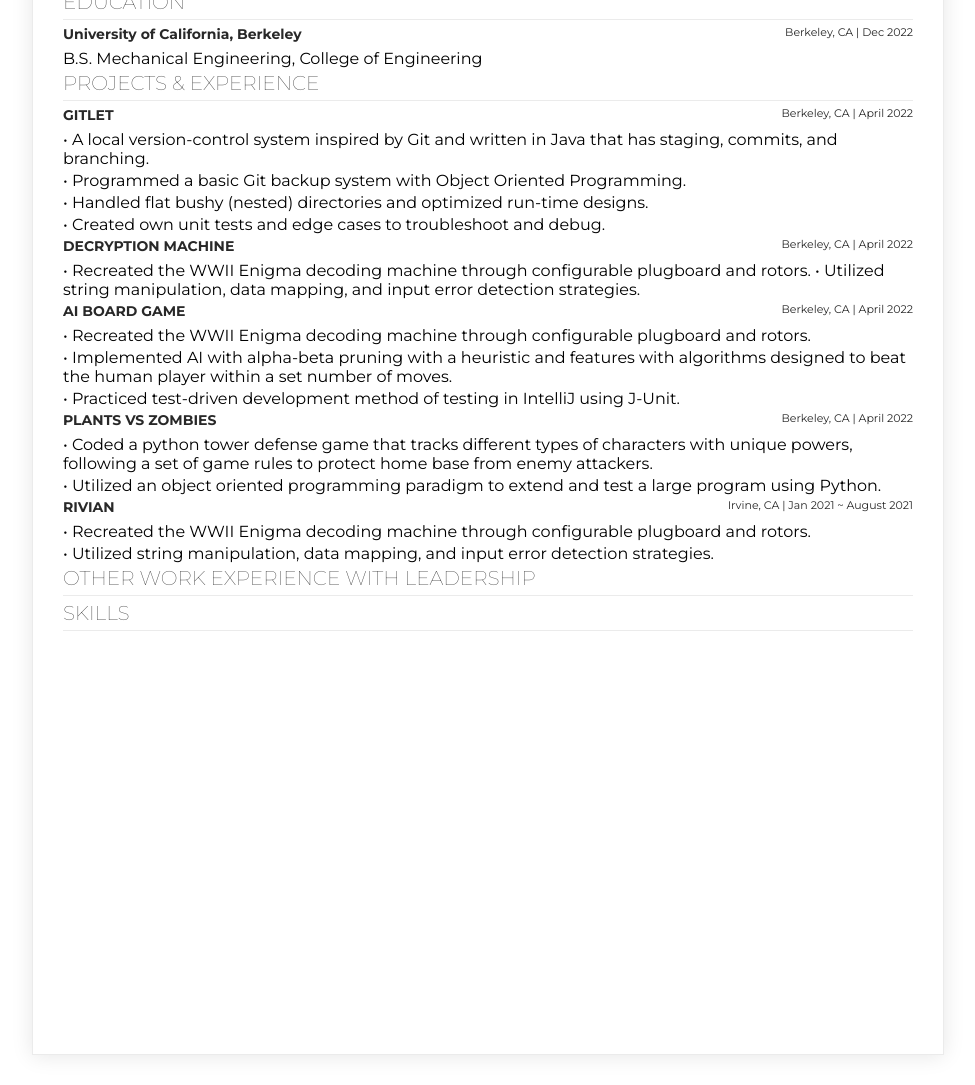
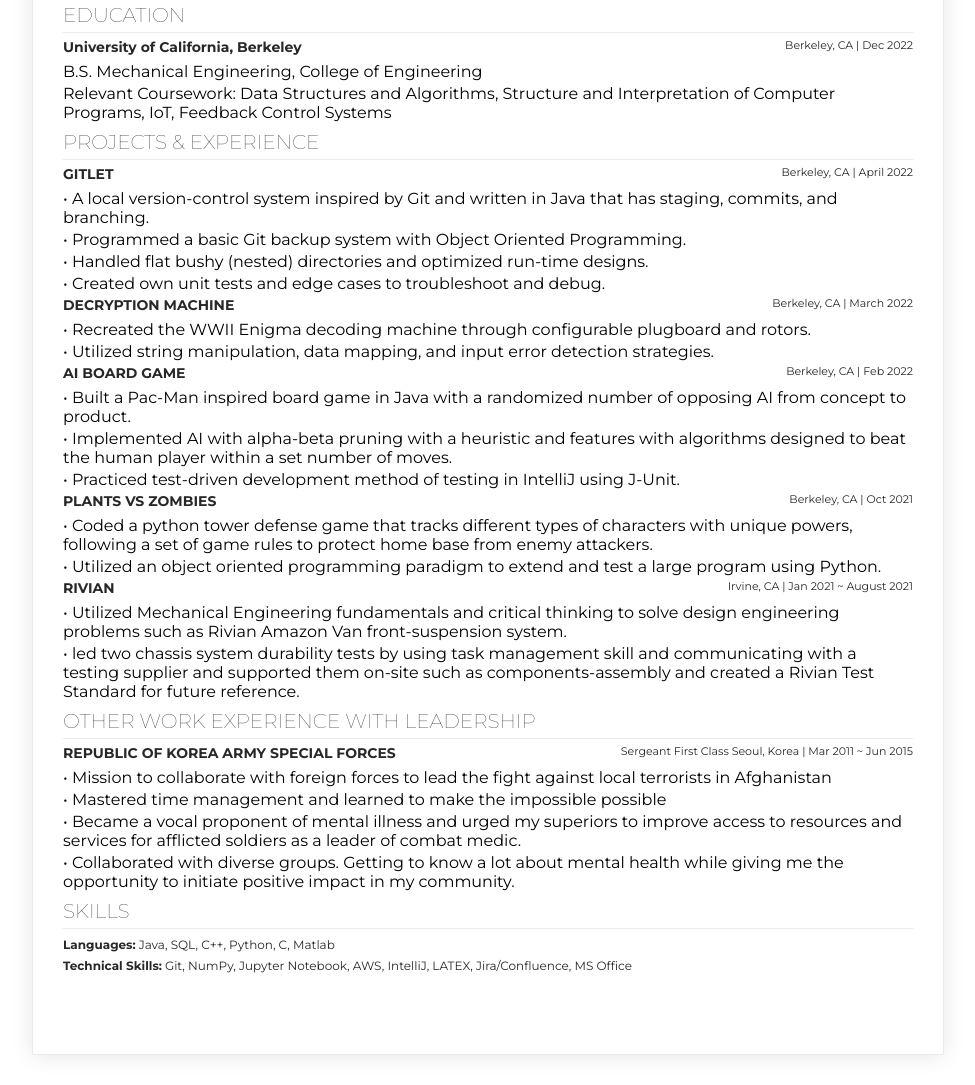
Before and after one commit to jaeyunha/likeLionStudy, a plain HTML site: page htmlCSS/resumePractice.html in a window 1280 px wide. Shown: the part 137-1222 px from the top of the page, without its empty margins (152-1127 px from the left). Drawn offline with Linux system fonts and the light colour scheme.

Commit message:
after completing making my resume with HTML

```diff
--- a/htmlCSS/final.css
+++ b/htmlCSS/final.css
@@ -7,7 +7,7 @@
 body,
 h1,
 h2 {
-    margin: 0px;
+    margin-top: 8px;
     padding: 0px;
 }
 
@@ -59,6 +59,23 @@ h2 {
 
 }
 
+.skill-title {
+    font-size: 12px;
+    font-weight: bold;
+    color: #282828;
+    float: left;
+    margin-top: 3px;
+    margin-right: 3px;
+}
+
+.skills {
+    font-size: 12px;
+    font-weight: normal;
+    color: #282828;
+    float: inline-start;
+    margin-top: 3px;
+}
+
 .float-wrap {
     overflow: hidden;
 }
--- a/htmlCSS/resumePractice.html
+++ b/htmlCSS/resumePractice.html
@@ -27,6 +27,9 @@
                 <p class="city-year">Berkeley, CA | Dec 2022</p>
             </div>
             <p>B.S. Mechanical Engineering, College of Engineering</p>
+            <p>Relevant Coursework: Data Structures and Algorithms, Structure and Interpretation of Computer Programs,
+                IoT,
+                Feedback Control Systems</p>
         </section>
 
         <section>
@@ -48,24 +51,24 @@
 
             <div class="float-wrap">
                 <p class="title-text">DECRYPTION MACHINE</p>
-                <p class="city-year">Berkeley, CA | April 2022</p>
+                <p class="city-year">Berkeley, CA | March 2022</p>
             </div>
-            <p> • Recreated the WWII Enigma decoding machine through configurable plugboard and rotors.
-                • Utilized string manipulation, data mapping, and input error detection strategies.
-            </p>
+            <p> • Recreated the WWII Enigma decoding machine through configurable plugboard and rotors. </p>
+            <p> • Utilized string manipulation, data mapping, and input error detection strategies.</p>
 
             <div class="float-wrap">
                 <p class="title-text">AI BOARD GAME</p>
-                <p class="city-year">Berkeley, CA | April 2022</p>
+                <p class="city-year">Berkeley, CA | Feb 2022</p>
             </div>
-            <p> • Recreated the WWII Enigma decoding machine through configurable plugboard and rotors.</p>
+            <p> • Built a Pac-Man inspired board game in Java with a randomized number of opposing AI from concept to
+                product.</p>
             <p> • Implemented AI with alpha-beta pruning with a heuristic and features with algorithms designed to beat
                 the human player within a set number of moves.</p>
             <p> • Practiced test-driven development method of testing in IntelliJ using J-Unit.</p>
 
             <div class="float-wrap">
                 <p class="title-text">PLANTS VS ZOMBIES</p>
-                <p class="city-year">Berkeley, CA | April 2022</p>
+                <p class="city-year">Berkeley, CA | Oct 2021</p>
             </div>
             <p> • Coded a python tower defense game that tracks different types of characters with unique powers,
                 following a set of
@@ -76,19 +79,43 @@
                 <p class="title-text">RIVIAN</p>
                 <p class="city-year">Irvine, CA | Jan 2021 ~ August 2021</p>
             </div>
-            <p> • Recreated the WWII Enigma decoding machine through configurable plugboard and rotors.</p>
-            <p> • Utilized string manipulation, data mapping, and input error detection strategies.</p>
+            <p> • Utilized Mechanical Engineering fundamentals and critical thinking to solve design engineering
+                problems such as
+                Rivian Amazon Van front-suspension system.</p>
+            <p> • led two chassis system durability tests by using task management skill and communicating with a
+                testing supplier
+                and supported them on-site such as components-assembly and created a Rivian Test Standard for future
+                reference.</p>
 
         </section>
 
         <section>
             <h2>OTHER WORK EXPERIENCE WITH LEADERSHIP</h2>
-            <p></p>
+            <div class="float-wrap">
+                <p class="title-text">REPUBLIC OF KOREA ARMY SPECIAL FORCES</p>
+                <p class="city-year">Sergeant First Class Seoul, Korea | Mar 2011 ~ Jun 2015</p>
+            </div>
+            <p> • Mission to collaborate with foreign forces to lead the fight against local terrorists in Afghanistan
+            </p>
+            <p> • Mastered time management and learned to make the impossible possible</p>
+            <p> • Became a vocal proponent of mental illness and urged my superiors to improve access to resources and
+                services for
+                afflicted soldiers as a leader of combat medic.</p>
+            <p> • Collaborated with diverse groups. Getting to know a lot about mental health while giving me the
+                opportunity to
+                initiate positive impact in my community.</p>
         </section>
 
         <section>
             <h2>SKILLS</h2>
-            <p></p>
+            <div class="float-wrap">
+                <p class="skill-title">Languages: </p>
+                <p class="skills"> Java, SQL, C++, Python, C, Matlab</p>
+            </div>
+            <div class="float-wrap">
+                <p class="skill-title">Technical Skills: </p>
+                <p class="skills"> Git, NumPy, Jupyter Notebook, AWS, IntelliJ, LATEX, Jira/Confluence, MS Office</p>
+            </div>
         </section>
 
 
```
Also changed, not shown: 1 other file.
